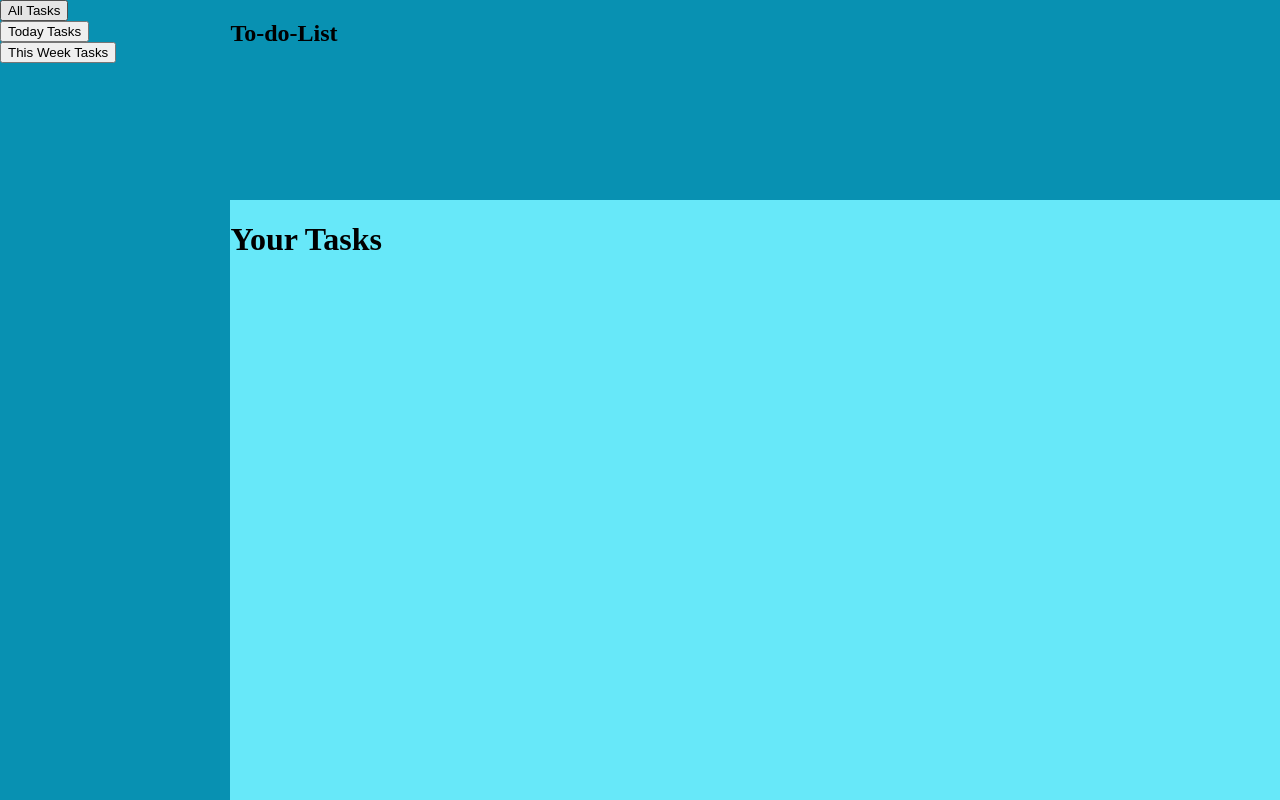
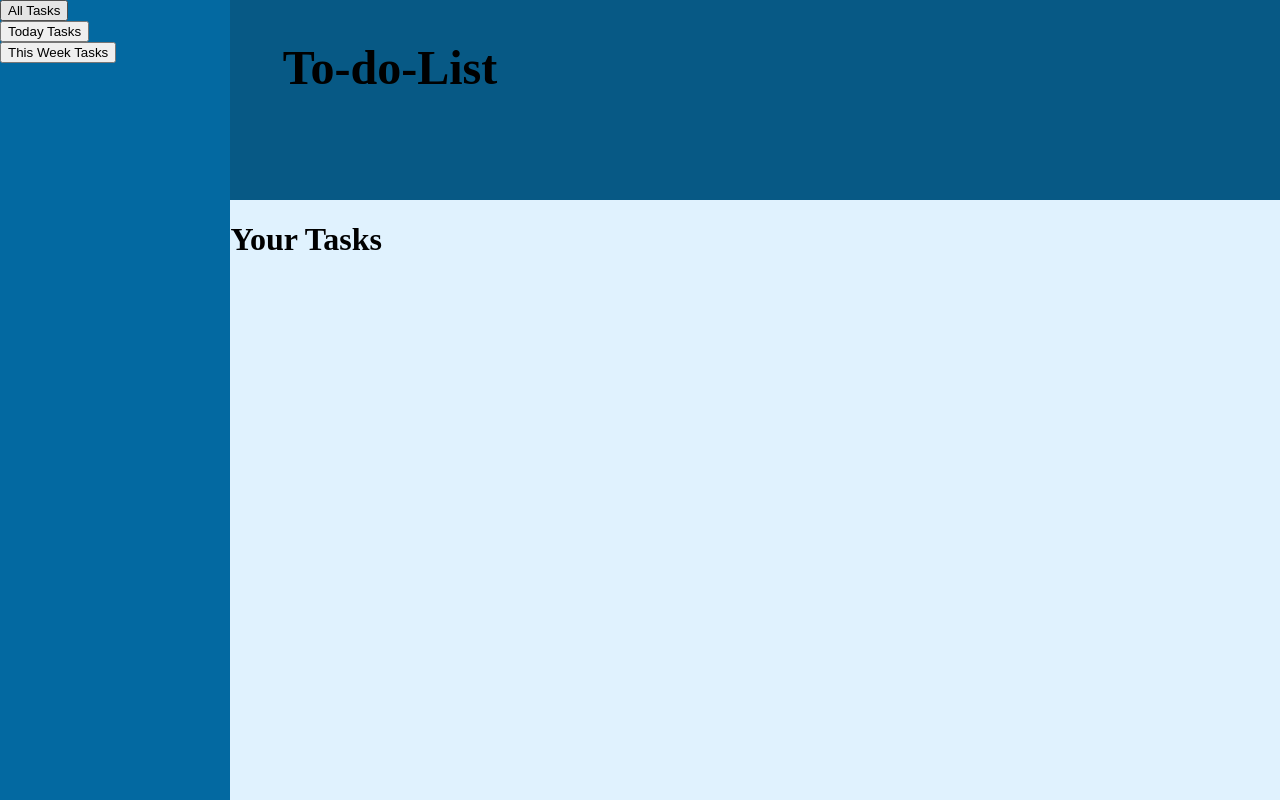
Before and after one commit to stpafk/to-do-list, a website built with webpack: page dist/index.html in a window 1280 px wide. Built offline with Linux system fonts and the light colour scheme.

```diff
--- a/src/index.js
+++ b/src/index.js
@@ -4,7 +4,7 @@
 function main() {
 
     const mainSection = loadPage();
-
+    // something like if there is not more than 5 to do stuff,
     return mainSection;
 }
 
--- a/src/style.css
+++ b/src/style.css
@@ -1,6 +1,6 @@
 :root {
-    --light-blue: #67e8f9;
-    --dark-blue: #0891b2;
+    --light-blue: #e0f2fe;
+    --dark-blue: #075985;
 }
 
 body {
@@ -17,16 +17,18 @@
 }
 
 .navbar {
-  grid-area: navbar;
-  background-color: var(--dark-blue);
+    grid-area: navbar;
+    background-color: var(--dark-blue);
+    padding: 0 5%;
+    font-size: 2rem;
 }
 
 .sidebar {
-  grid-area: sidebar;
-  background-color: var(--dark-blue);
+    grid-area: sidebar;
+    background-color: #0369a1;
 }
 
 main {
-  background-color: var(--light-blue);
-  grid-area: main;
+    background-color: var(--light-blue);
+    grid-area: main;
 }
```
Also changed, not shown: dist/main.js.
